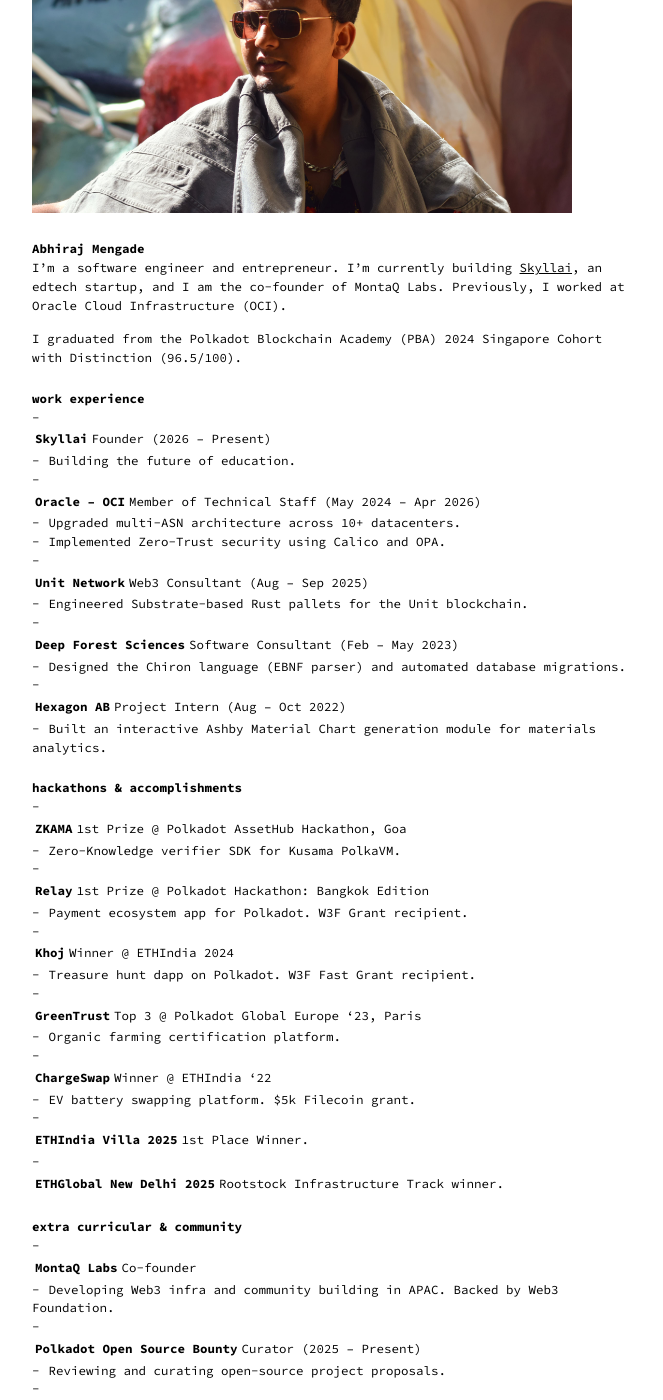
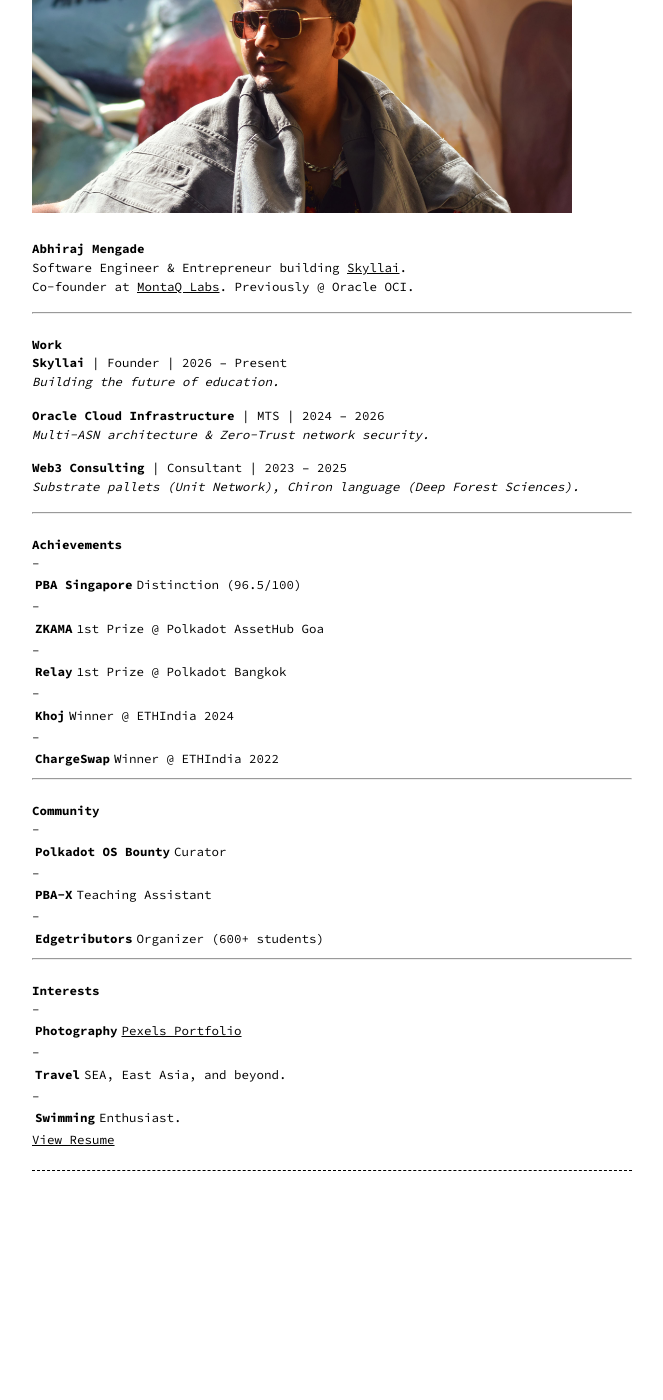
Before and after one commit to abhiraj-mengade/abhiraj-mengade.github.io, a Jekyll site: the page built from about.md, in a window 1280 px wide and 1400 px high, scrolled down 242 px. Shown: the whole window, without its empty margins (308-971 px from the left). Built offline with Jekyll 4.4.1, drawn with Linux system fonts in a browser that asks for light colours; after the commit the page ends 1443 px from its top, so only the background shows below that; some of the changed text lies outside the part shown.

Commit message:
Redesign About page for better readability and remove subpar ASCII art

````diff
--- a/about.md
+++ b/about.md
@@ -8,76 +8,46 @@ permalink: /about
 
 # Abhiraj Mengade
 
-I'm a software engineer and entrepreneur. I'm currently building [Skyllai](https://skyllai.com), an edtech startup, and I am the co-founder of MontaQ Labs. Previously, I worked at Oracle Cloud Infrastructure (OCI).
+Software Engineer & Entrepreneur building [Skyllai](https://skyllai.com).
+Co-founder at [MontaQ Labs](https://www.montaq.org/). Previously @ Oracle OCI.
 
-I graduated from the Polkadot Blockchain Academy (PBA) 2024 Singapore Cohort with Distinction (96.5/100).
+---
 
-# work experience
+### Work
 
-- **Skyllai** | Founder (2026 – Present)
-  - Building the future of education.
-- **Oracle -- OCI** | Member of Technical Staff (May 2024 – Apr 2026)
-  - Upgraded multi-ASN architecture across 10+ datacenters.
-  - Implemented Zero-Trust security using Calico and OPA.
-- **Unit Network** | Web3 Consultant (Aug – Sep 2025)
-  - Engineered Substrate-based Rust pallets for the Unit blockchain.
-- **Deep Forest Sciences** | Software Consultant (Feb – May 2023)
-  - Designed the Chiron language (EBNF parser) and automated database migrations.
-- **Hexagon AB** | Project Intern (Aug – Oct 2022)
-  - Built an interactive Ashby Material Chart generation module for materials analytics.
+**Skyllai** | Founder | 2026 – Present
+*Building the future of education.*
 
-# hackathons & accomplishments
+**Oracle Cloud Infrastructure** | MTS | 2024 – 2026
+*Multi-ASN architecture & Zero-Trust network security.*
 
-- **ZKAMA** | 1st Prize @ Polkadot AssetHub Hackathon, Goa
-  - Zero-Knowledge verifier SDK for Kusama PolkaVM.
-- **Relay** | 1st Prize @ Polkadot Hackathon: Bangkok Edition
-  - Payment ecosystem app for Polkadot. W3F Grant recipient.
+**Web3 Consulting** | Consultant | 2023 – 2025
+*Substrate pallets (Unit Network), Chiron language (Deep Forest Sciences).*
+
+---
+
+### Achievements
+
+- **PBA Singapore** | Distinction (96.5/100)
+- **ZKAMA** | 1st Prize @ Polkadot AssetHub Goa
+- **Relay** | 1st Prize @ Polkadot Bangkok
 - **Khoj** | Winner @ ETHIndia 2024
-  - Treasure hunt dapp on Polkadot. W3F Fast Grant recipient.
-- **GreenTrust** | Top 3 @ Polkadot Global Europe '23, Paris
-  - Organic farming certification platform.
-- **ChargeSwap** | Winner @ ETHIndia '22
-  - EV battery swapping platform. $5k Filecoin grant.
-- **ETHIndia Villa 2025** | 1st Place Winner.
-- **ETHGlobal New Delhi 2025** | Rootstock Infrastructure Track winner.
+- **ChargeSwap** | Winner @ ETHIndia 2022
 
-# extra curricular & community
+---
 
-- **MontaQ Labs** | Co-founder
-  - Developing Web3 infra and community building in APAC. Backed by Web3 Foundation.
-- **Polkadot Open Source Bounty** | Curator (2025 – Present)
-  - Reviewing and curating open-source project proposals.
-- **Polkadot Developer Workshop Series** | Educator/Organizer
-  - Educated 600+ students across top institutes like IIT Bombay, IIT Roorkee, NITK.
-- **PBA-X** | Teaching Assistant (Jan – Feb 2025)
-  - Mentored 200+ students in blockchain and decentralization.
+### Community
 
-# other stuff
+- **Polkadot OS Bounty** | Curator
+- **PBA-X** | Teaching Assistant
+- **Edgetributors** | Organizer (600+ students)
 
-- **Photography**: Check my portfolio on [Pexels](https://www.pexels.com/@abhiraj-mengade-1478094393/).
-- **Travel**: I've explored Vietnam, Thailand, Malaysia, Singapore, Japan, China, Indonesia, and Taiwan.
+---
 
-```text
-          _..-''-.._
-        .'          '.
-       /   _..-.._    \        _..-''-.._
-      |   /       \   |      .'          '.
-      |   |       |   |     /   _..-.._    \
-       \   \_   _/   /     |   /       \   |
-        '.   ''   .'        |   |       |   |
-          '-....-'           \   \_   _/   /
-                              '.   ''   .'
-                                '-....-'
+### Interests
 
-                [ TRAVEL LOG: ASIA-PACIFIC ]
+- **Photography** | [Pexels Portfolio](https://www.pexels.com/@abhiraj-mengade-1478094393/)
+- **Travel** | SEA, East Asia, and beyond.
+- **Swimming** | Enthusiast.
 
-       _     _      _    _      _     _      _    _
-      | |   | |    | |  | |    | |   | |    | |  | |
-      | |   | |    | |  | |    | |   | |    | |  | |
-      |_|   |_|    |_|  |_|    |_|   |_|    |_|  |_|
-
-    [ VN | TH | MY | SG | JP | CN | ID | TW ]
-```
-- **Sports**: Regular swimming enthusiast.
-
-### you can check my resume <a href="https://drive.google.com/file/d/15KrxFbAdso1hMbY9Wd6vFQbwhM6DHWoq/view?usp=drive_link">here</a>.
+[View Resume](https://drive.google.com/file/d/15KrxFbAdso1hMbY9Wd6vFQbwhM6DHWoq/view?usp=drive_link)
````
